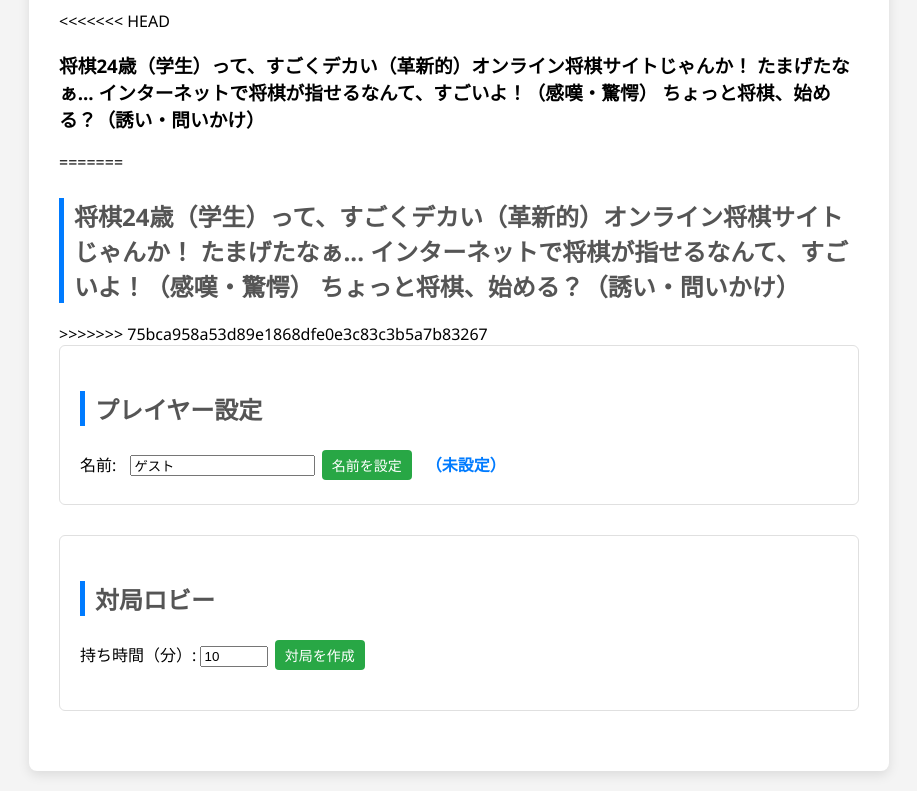
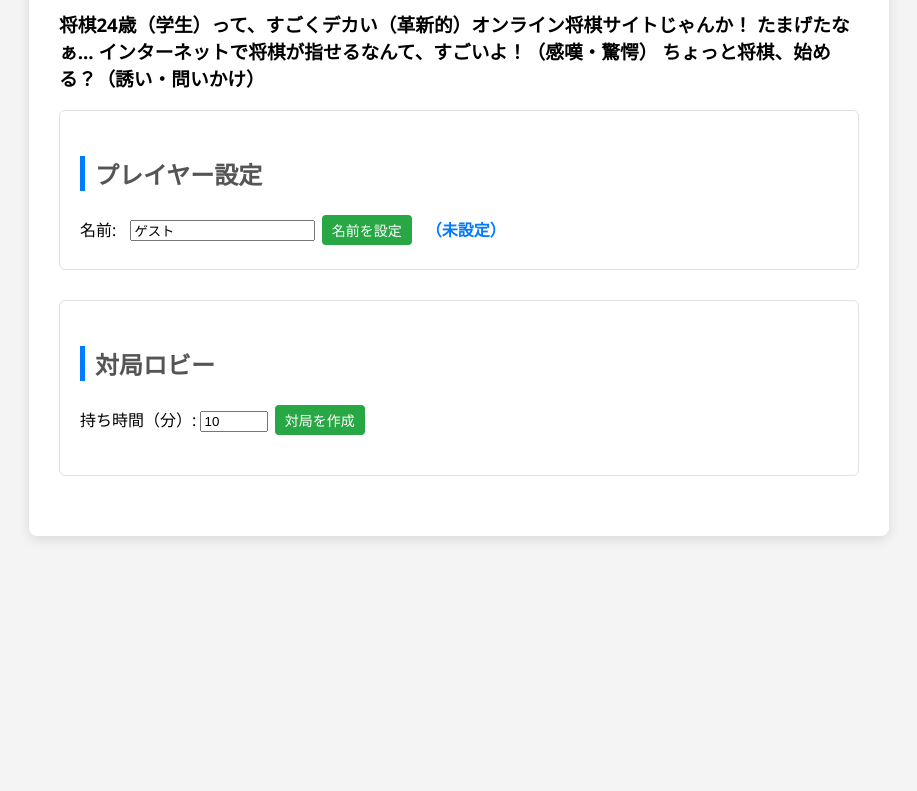
Before and after one commit to kaedeyano2002-prog/online-shogi-app, a website: page public/index.html in a window 1280 px wide. Shown: the part 139-930 px from the top of the page, without its empty margins (181-1098 px from the left). After the commit the page ends 800 px from the top, so only its background shows below. Drawn offline with nearby package versions, Linux system fonts and the light colour scheme; files whose address does not match are found by name.

```diff
--- a/public/index.html
+++ b/public/index.html
@@ -64,19 +64,11 @@
 <body>
     <div class="container">
 <h1>将棋24歳(学生)</h1>
-<<<<<<< HEAD
 <h3>将棋24歳（学生）って、すごくデカい（革新的）オンライン将棋サイトじゃんか！
 
 たまげたなぁ... インターネットで将棋が指せるなんて、すごいよ！（感嘆・驚愕）
 
 ちょっと将棋、始める？（誘い・問いかけ）</h3>
-=======
-<h2>将棋24歳（学生）って、すごくデカい（革新的）オンライン将棋サイトじゃんか！
-
-たまげたなぁ... インターネットで将棋が指せるなんて、すごいよ！（感嘆・驚愕）
-
-ちょっと将棋、始める？（誘い・問いかけ）</h2>
->>>>>>> 75bca958a53d89e1868dfe0e3c83c3b5a7b83267
 
 <div class="player-settings">
     <h2>プレイヤー設定</h2>
```
